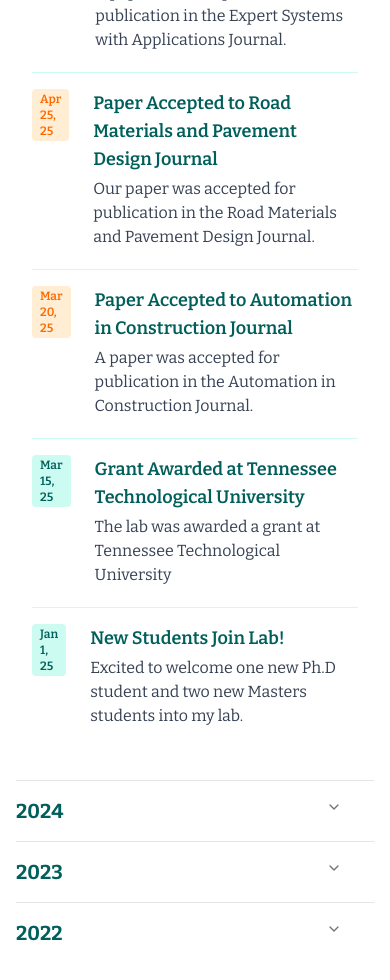
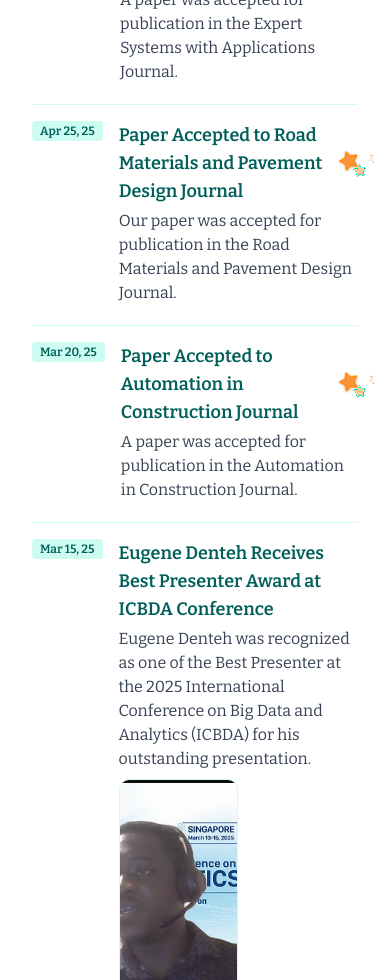
Before and after one commit to aboah1994/aboah1994.github.io, a Next.js app: page /news in a window 390 px wide. Shown: the part 1020-2000 px from the top of the page. Built offline with nearby package versions, Linux system fonts and the light colour scheme.

Commit message:
refactor: updated news

```diff
--- a/src/app/news/page.tsx
+++ b/src/app/news/page.tsx
@@ -9,6 +9,82 @@ import {
   AccordionContent,
 } from "@/components/ui/accordion";
 import { motion } from "framer-motion";
+import { Star } from "lucide-react";
+
+// Dazzling stars animation component
+const DazzlingStars = () => (
+  <span className="inline-flex items-center ml-2 relative">
+    {/* Star 1: Large, slow rotate and scale */}
+    <motion.span
+      className="relative z-10"
+      initial={{ rotate: 0, scale: 1, y: 0 }}
+      animate={{ rotate: [0, 20, -20, 0], scale: [1, 1.3, 1], y: [0, -4, 0] }}
+      transition={{
+        duration: 1.8,
+        repeat: Infinity,
+        repeatType: "loop",
+        ease: "easeInOut",
+      }}
+    >
+      <Star
+        className="text-orange-400 drop-shadow"
+        fill="#fb923c"
+        strokeWidth={1.5}
+        size={18}
+      />
+    </motion.span>
+    {/* Star 2: Medium, twinkle and bounce, offset left */}
+    <motion.span
+      className="absolute left-3 top-2 z-0"
+      initial={{ scale: 0.8, opacity: 0.7, rotate: 0, y: 0 }}
+      animate={{
+        scale: [0.8, 1.1, 0.8],
+        opacity: [0.7, 1, 0.7],
+        rotate: [0, -30, 0],
+        y: [0, 3, 0],
+      }}
+      transition={{
+        duration: 1.2,
+        repeat: Infinity,
+        repeatType: "loop",
+        ease: "easeInOut",
+        delay: 0.5,
+      }}
+    >
+      <Star
+        className="text-orange-300"
+        fill="#fdba74"
+        strokeWidth={1.2}
+        size={16}
+      />
+    </motion.span>
+    {/* Star 3: Small, fast twinkle, offset right */}
+    <motion.span
+      className="absolute left-7 top-0 z-0"
+      initial={{ scale: 0.7, opacity: 0.6, rotate: 0, y: 0 }}
+      animate={{
+        scale: [0.7, 1.2, 0.7],
+        opacity: [0.6, 1, 0.6],
+        rotate: [0, 40, 0],
+        y: [0, -2, 0],
+      }}
+      transition={{
+        duration: 0.9,
+        repeat: Infinity,
+        repeatType: "loop",
+        ease: "easeInOut",
+        delay: 1.0,
+      }}
+    >
+      <Star
+        className="text-orange-200"
+        fill="#ffedd5"
+        strokeWidth={1}
+        size={11}
+      />
+    </motion.span>
+  </span>
+);
 
 const FeaturedNews = ({ item }: { item: (typeof news)[0] }) => (
   <motion.div
@@ -30,10 +106,25 @@ const FeaturedNews = ({ item }: { item: (typeof news)[0] }) => (
         Featured
       </span>
     </div>
-    <h2 className="text-2xl font-bold text-teal-800 mb-2 leading-tight">
-      {item.title}
+    <h2 className="text-2xl font-bold text-teal-800 mb-2 leading-tight flex items-center">
+      {item.link ? (
+        <a href={item.link} target="_blank" rel="noopener noreferrer">
+          {item.title}
+        </a>
+      ) : (
+        item.title
+      )}
+      {isPaperAcceptance(item) && <DazzlingStars />}
     </h2>
-    <div className="text-gray-700 text-base">{item.description}</div>
+    <div className="text-gray-700 text-base mb-2">{item.description}</div>
+    {item.image && (
+      <img
+        src={item.image}
+        alt={item.title}
+        className="w-full max-w-md rounded-lg mt-2 border border-teal-100 bg-white"
+        style={{ objectFit: "cover" }}
+      />
+    )}
   </motion.div>
 );
 
@@ -50,19 +141,15 @@ const isPaperAcceptance = (item: (typeof news)[0]) => {
 
 const NewsCard = ({ item }: { item: (typeof news)[0] }) => (
   <motion.div
-    className="flex gap-4 items-start py-4 border-b border-teal-100 last:border-b-0"
+    className="flex flex-row py-4 border-b border-teal-100 last:border-b-0"
     initial={{ opacity: 0, y: 30 }}
     whileInView={{ opacity: 1, y: 0 }}
     viewport={{ once: true, amount: 0.2 }}
     transition={{ duration: 0.7, ease: "easeOut" }}
   >
-    <div className="flex flex-col items-center mr-2">
+    <div className="flex flex-col items-center mr-4 min-w-[70px]">
       <span
-        className={`${
-          isPaperAcceptance(item)
-            ? "bg-orange-100 text-orange-500"
-            : "bg-teal-100 text-teal-800"
-        } text-xs font-semibold rounded px-2 py-0.5 mb-1`}
+        className={`bg-teal-100 text-teal-800 text-xs font-semibold rounded px-2 py-0.5 mb-1 whitespace-nowrap`}
       >
         {new Date(item.date).toLocaleDateString(undefined, {
           year: "2-digit",
@@ -71,11 +158,30 @@ const NewsCard = ({ item }: { item: (typeof news)[0] }) => (
         })}
       </span>
     </div>
-    <div>
-      <div className="text-lg font-semibold text-teal-800 mb-1">
-        {item.title}
+    <div className="flex-1 min-w-0">
+      <div className="text-lg font-semibold text-teal-800 mb-1 flex items-center">
+        {item.link ? (
+          <a
+            href={item.link}
+            target="_blank"
+            rel="noopener noreferrer"
+            className="hover:underline"
+          >
+            {item.title}
+          </a>
+        ) : (
+          item.title
+        )}
+        {isPaperAcceptance(item) && <DazzlingStars />}
       </div>
       <div className="text-gray-700 mb-1 text-base">{item.description}</div>
+      {item.image && (
+        <img
+          src={item.image}
+          alt={item.title}
+          className="w-1/2 h-60 object-cover rounded-lg mt-2 border border-teal-100 bg-white"
+        />
+      )}
     </div>
   </motion.div>
 );
--- a/src/app/team/page.tsx
+++ b/src/app/team/page.tsx
@@ -9,6 +9,7 @@ import {
   mastersStudents,
   undergraduateStudents,
   alumniStudents,
+  interns,
 } from "@/lib/constants";
 import {
   Accordion,
@@ -459,6 +460,41 @@ export default function Team() {
         </div>
       </section>
 
+      {/* Interns Section */}
+      <section className="py-10 bg-gray-50">
+        <div className="max-w-6xl mx-auto px-4 sm:px-6 lg:px-8">
+          <motion.div
+            initial={{ opacity: 0, y: 20 }}
+            whileInView={{ opacity: 1, y: 0 }}
+            transition={{ duration: 0.8 }}
+            viewport={{ once: true }}
+          >
+            <h2 className="text-xl md:text-2xl font-bold text-teal-800 mb-8">
+              Interns
+            </h2>
+            <div className="grid grid-cols-1 md:grid-cols-2 lg:grid-cols-3 gap-8">
+              {interns.map((intern, idx) => (
+                <motion.div
+                  key={intern.name}
+                  className="flex flex-col border border-teal-100 bg-white rounded-xl p-6 gap-2 transition-transform hover:-translate-y-1"
+                  initial={{ opacity: 0, y: 30 }}
+                  whileInView={{ opacity: 1, y: 0 }}
+                  transition={{ duration: 0.7, delay: idx * 0.1 }}
+                  viewport={{ once: true }}
+                >
+                  <h3 className="text-lg font-bold text-teal-800 mb-1">
+                    {intern.name}
+                  </h3>
+                  <p className="text-sm text-orange-400 font-semibold">
+                    Intern, {intern.year}
+                  </p>
+                </motion.div>
+              ))}
+            </div>
+          </motion.div>
+        </div>
+      </section>
+
       {/* Information for Prospective Students */}
       <section className="py-20 px-4 bg-teal-800 mb-10">
         <div className="container mx-auto max-w-2xl">
--- a/src/lib/constants.ts
+++ b/src/lib/constants.ts
@@ -36,11 +36,58 @@ export const news = [
     date: "2025-03-20",
   },
   {
+    id: 24,
+    title: "Eugene Denteh Receives Best Presenter Award at ICBDA Conference",
+    description:
+      "Eugene Denteh was recognized as one of the Best Presenter at the 2025 International Conference on Big Data and Analytics (ICBDA) for his outstanding presentation.",
+    date: "2025-03-15",
+    image: "/eugene-best-presenter.png",
+    link: "https://www.icbda.org/html/2025.html",
+  },
+  {
+    id: 25,
+    title: "Eugene Denteh Presents Two Papers at ICBDA 2025 in Singapore",
+    description:
+      "Eugene Denteh presented two research papers at the 2025 ICBDA conference held in Singapore, showcasing innovative work in data analytics.",
+    date: "2025-03-15",
+    image: "/eugene-best-presenter.png",
+    link: "https://www.icbda.org/html/2025.html",
+  },
+  {
     id: 20,
     title: "Grant Awarded at Tennessee Technological University",
     description:
       "The lab was awarded a grant at Tennessee Technological University",
     date: "2025-03-15",
+  },
+  {
+    id: 235,
+    title:
+      "Dr. Armstrong Aboah Delivers Invited Speech at ICBDA 2025 on Big Data in Transportation",
+    description:
+      "Dr. Armstrong Aboah was invited to deliver a keynote speech on the role of big data in transportation at the 2025 ICBDA conference.",
+    date: "2025-03-14",
+    image: "/armstrong-invited-speaker-icbda.png",
+    link: "https://www.icbda.org/html/2025.html",
+  },
+  {
+    id: 255,
+    title:
+      "Eugene Denteh Presents Poster on PRIME: A Foundational Predictive Real-time Intersection Monitoring Engine at NAIRR Conference",
+    description:
+      "Eugene Denteh presented a poster on the PRIME project, highlighting advancements in real-time intersection monitoring, at the NAIRR Conference.",
+    date: "2025-02-19",
+    image:
+      "https://ik.imagekit.io/5kwcgtj3iv/Prof%20Aboah%20Images/WhatsApp%20Image%202025-06-26%20at%202.25.07%20PM.jpeg?updatedAt=1751015339421",
+  },
+  {
+    id: 254325,
+    title: "Dr. Armstrong Aboah testifies at ND State Legislative Committee",
+    description:
+      "Dr. Armstrong Aboah provided expert testimony at the North Dakota State Legislative Committee, sharing insights on research and policy.",
+    date: "2025-01-22",
+    image: "/armstrong_senate.png",
+    link: "https://www.ndsu.edu/research/research_news/features/edrf_testimony/",
   },
   {
     id: 19,
@@ -1034,6 +1081,24 @@ export const undergraduateStudents = [
   },
 ];
 
+export const interns = [
+  {
+    name: "Regina Arthur",
+    year: 2024,
+  },
+  {
+    name: "Jensen Guo",
+    year: 2025,
+  },
+  {
+    name: "Ama Baidoo",
+    year: 2025,
+  },
+  {
+    name: "Jessica Eteme Ngono",
+    year: 2025,
+  },
+];
 export const sponsors = [
   {
     name: "Farms",
```
Also changed, not shown: public/armstrong_senate.png (added).
